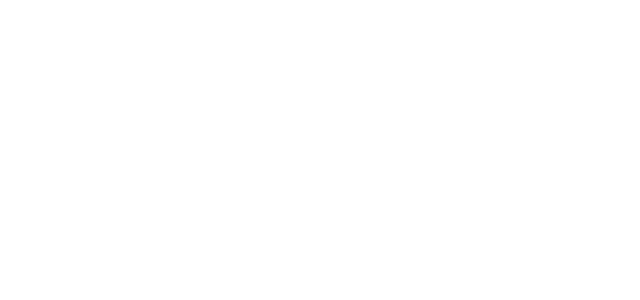
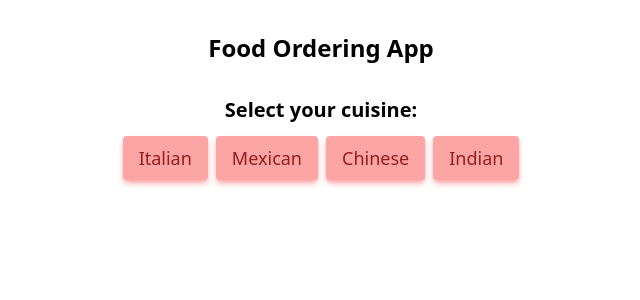
Before and after one commit to ParthDevTs/machine_coding_6, a React (Create React App) app: page / in a window 1280 px wide. Shown: the top 300 px of the page, without its empty margins (319-959 px from the left). Built offline with nearby package versions, Linux system fonts and the light colour scheme.

Commit message:
added visual styling and resturant details

```diff
--- a/package.json
+++ b/package.json
@@ -6,6 +6,7 @@
     "cra-template": "1.2.0",
     "react": "^18.2.0",
     "react-dom": "^18.2.0",
+    "react-router-dom": "^6.14.1",
     "react-scripts": "5.0.1"
   },
   "scripts": {
--- a/src/App.js
+++ b/src/App.js
@@ -1,10 +1,14 @@
 
+import { Route, Routes } from 'react-router-dom';
 import './App.css';
+import Home from './pages/home';
 
 function App() {
   return (
     <div className="App">
-
+      <Routes>
+        <Route path='/' element={<Home />}></Route>
+      </Routes>
     </div>
   );
 }
--- /dev/null
+++ b/src/components/DisplayresturantDetails.jsx
@@ -0,0 +1,23 @@
+import React from 'react'
+
+function DisplayresturantDetails({ resturantData }) {
+    return (
+        <div className="ResturantTab flex flex-col gap-4">
+            <h1 className="font-bold text-xl">Dishes by {resturantData.name}</h1>
+            <ul className="menu flex gap-4">
+                {resturantData?.menu?.map((menuItem, index) => {
+                    return <li className="flex flex-col rounded-md gap-1 shadow-md" key={index}>
+                        <img className="h-[10rem] w-[12rem] rounded-t-md" src={menuItem.imgSrc} alt={menuItem.name} />
+                        <footer className="menu__item__footer flex flex-col gap-1 px-2 pt-2 pb-4">
+                            <p className="text-sm font-bold">{menuItem.name}</p>
+                            <p className="text-xs text-slate-500">{`Rs. ${menuItem.price} for one`}</p>
+                            <p className="text-xs text-slate-500">{resturantData.name}</p>
+                        </footer>
+                    </li>
+                })}
+            </ul>
+        </div>
+    )
+}
+
+export default DisplayresturantDetails
--- /dev/null
+++ b/src/context/ResturantContext.jsx
@@ -0,0 +1,28 @@
+import { createContext, useContext, useEffect, useState } from "react";
+import { cuisineData, restaurantsData } from "../data/resturantData";
+
+
+const ResturantContext = createContext({ cuisineData: cuisineData, restaurantsData: restaurantsData })
+
+export function ResturantProvider({ children }) {
+    const [selectedCuisineID, setSelectedCuisineID] = useState();
+    const [selectedCuisineResturants, setSelectedCuisineResturants] = useState([])
+
+
+    useEffect(() => {
+        const filterResturantsByCuisineId = () => {
+            const filteredResturants = restaurantsData.filter((resturant => resturant.cuisine_id === selectedCuisineID))
+            setSelectedCuisineResturants(filteredResturants)
+        }
+        filterResturantsByCuisineId()
+    }, [selectedCuisineID])
+
+    return (
+        <ResturantContext.Provider
+            value={{ selectedCuisineResturants, cuisineData, restaurantsData, selectedCuisineID, setSelectedCuisineID }}>
+            {children}
+        </ResturantContext.Provider>
+    )
+}
+
+export const useResturant = () => useContext(ResturantContext);
--- a/src/index.js
+++ b/src/index.js
@@ -3,11 +3,18 @@
 import './index.css';
 import App from './App';
 import reportWebVitals from './reportWebVitals';
+import { BrowserRouter } from 'react-router-dom';
+import { ResturantProvider } from './context/ResturantContext';
 
 const root = ReactDOM.createRoot(document.getElementById('root'));
 root.render(
   <React.StrictMode>
-    <App />
+    <BrowserRouter>
+      <ResturantProvider>
+        <App />
+      </ResturantProvider>
+    </BrowserRouter>
+
   </React.StrictMode>
 );
 
--- /dev/null
+++ b/src/pages/home.jsx
@@ -0,0 +1,30 @@
+import React from 'react'
+import { useResturant } from '../context/ResturantContext'
+import DisplayresturantDetails from '../components/DisplayresturantDetails';
+
+function Home() {
+    const { cuisineData, setSelectedCuisineID, selectedCuisineResturants } = useResturant();
+    return (
+        <div className="items-center mt-8 flex flex-col min-h-screen justify-start gap-4">
+            <h1 className="text-2xl font-bold">Food Ordering App</h1>
+            <div className="cuisineSelectio">
+                <h2 className="text-xl font-semibold w-full text-center mt-4">Select your cuisine:</h2>
+                <div className="cuisinesList flex gap-2 text-lg py-3 items-center justify-center">
+                    {cuisineData.map((cuisine) => {
+                        return <button
+                            onClick={() => setSelectedCuisineID(cuisine.id)}
+                            className="bg-red-300 text-red-800 rounded px-4 py-2 shadow-red-300 hover:bg-red-400 shadow-md"
+                            key={cuisine.id}>{cuisine.name}</button>
+                    })}
+                </div>
+                <ul className="resturantList flex flex-col gap-6">
+                    {selectedCuisineResturants.length > 0 && selectedCuisineResturants?.map((resturant) => {
+                        return <DisplayresturantDetails key={resturant.id} resturantData={resturant} />
+                    })}
+                </ul>
+            </div>
+        </div>
+    )
+}
+
+export default Home
```
Also changed, not shown: 1 other file (tests, documents, lock files or other folders).
